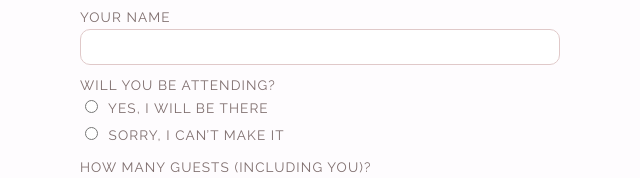
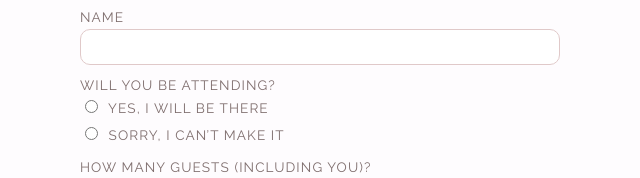
Before and after one commit to gigiqiinvitation/gigiqiinvitation.github.io, a plain HTML site: page index.html in a window 1280 px wide. Shown: the part 1401-1579 px from the top of the page, 320-960 px from the left. Drawn offline with nearby package versions, Linux system fonts and the light colour scheme.

Commit message:
Add files via upload

```diff
--- a/index.html
+++ b/index.html
@@ -616,7 +616,7 @@
 
     <div class="form-row">
       <div class="form-group">
-        <label for="guest-name">Your Name</label>
+        <label for="guest-name">Name</label>
         <input type="text" id="guest-name" name="Name" required />
       </div>
     </div>
```
